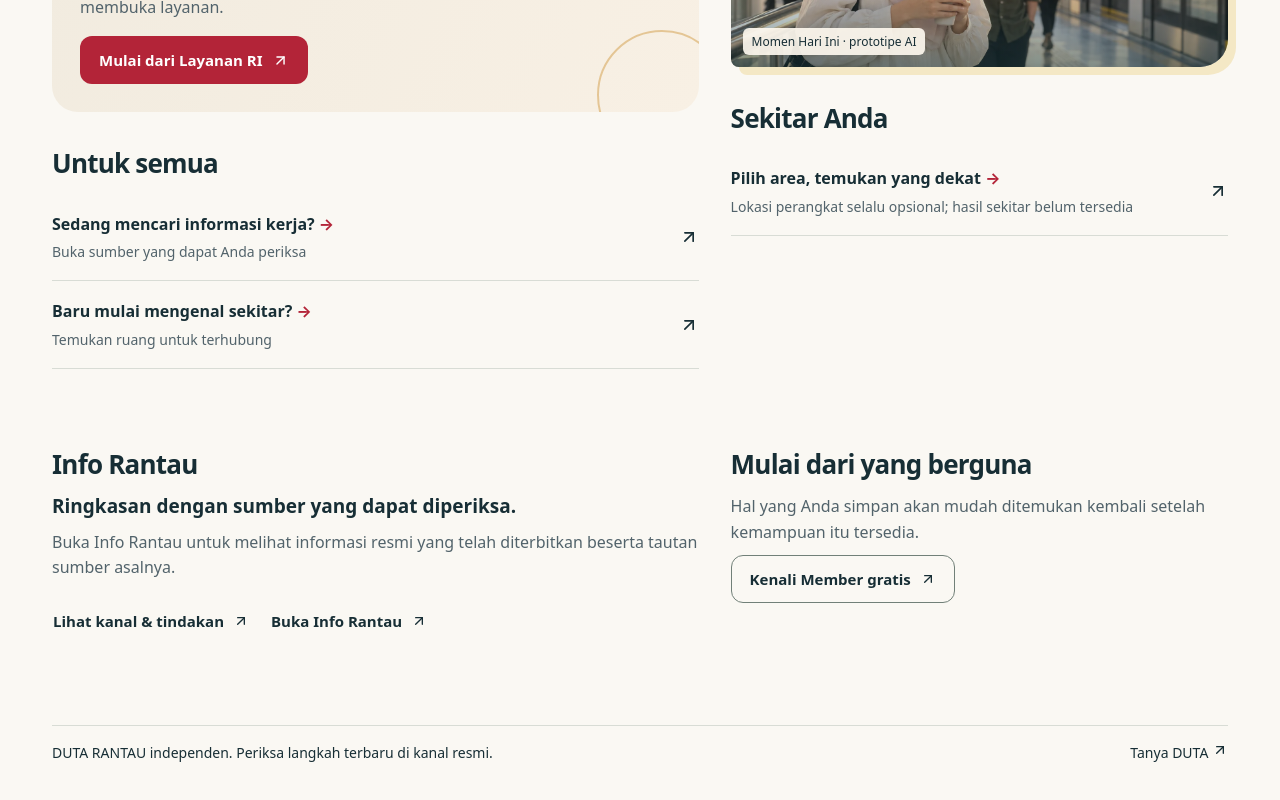
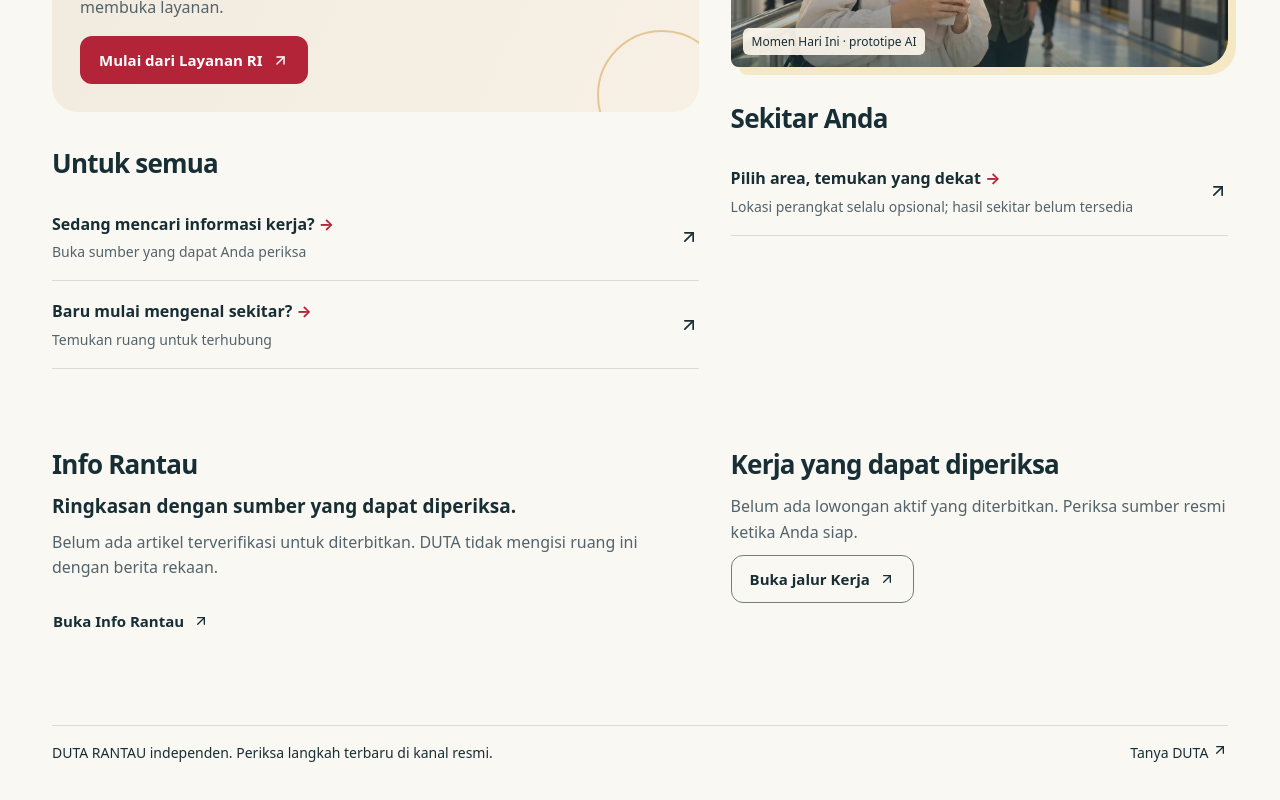
Before and after one commit to magnetrezeki/DUTA-RANTAU, a Next.js app: page /beranda in a window 1280 px wide. Shown: the part 579-1379 px from the top of the page. Built offline with nearby package versions, Linux system fonts and the light colour scheme; no server answers.

Commit message:
feat(k1): connect Hari Ini to trusted updates

```diff
--- a/app/beranda/page.tsx
+++ b/app/beranda/page.tsx
@@ -2,6 +2,10 @@ import Link from 'next/link';
 import { ArrowUpRight } from 'lucide-react';
 import { HariIniMember } from '@/components/hari-ini-member';
 import { noIndexRobots } from '@/lib/seo';
+import { getPublicNewsPage } from '@/lib/services/public-news';
+import { jobs } from '@/db/schema';
+import { eq } from 'drizzle-orm';
+import { withPublicTransaction } from '@/lib/db/identity-bridge';
 
 export const metadata = { title: 'Hari Ini', robots: noIndexRobots() };
 
@@ -9,7 +13,13 @@ function Row({ href, title, text }: { href: string; title: string; text: string
   return <Link className="vp-row" href={href}><span><strong>{title}</strong><small>{text}</small></span><ArrowUpRight size={20}/></Link>;
 }
 
-export default function Home() {
+export const dynamic = 'force-dynamic';
+
+export default async function Home() {
+  const [news, activeJobs] = await Promise.all([
+    getPublicNewsPage(1).catch(() => ({ stories: [], hasMore: false, page: 1 })),
+    withPublicTransaction<Array<{ id: string; title: string; employer: string }>>(tx => tx.select({ id: jobs.id, title: jobs.title, employer: jobs.employer }).from(jobs).where(eq(jobs.recordStatus, 'ACTIVE')).limit(3)).catch(() => []),
+  ]);
   return <>
     <HariIniMember />
     <div className="vp-page vp-wide vp-hari-public">
@@ -21,7 +31,7 @@ export default function Home() {
         </div>
         <div><figure className="vp-scene"><img src="/visual-r21f/hari-commute.webp" alt="Ilustrasi AI perempuan di perjalanan kota Malaysia; bukan pengguna nyata"/><figcaption>Momen Hari Ini · prototipe AI</figcaption></figure><section className="vp-section"><h2>Sekitar Anda</h2><Row href="/layanan#sekitar" title="Pilih area, temukan yang dekat" text="Lokasi perangkat selalu opsional; hasil sekitar belum tersedia"/></section></div>
       </div>
-      <div className="vp-grid"><section className="vp-section"><h2>Info Rantau</h2><h3>Ringkasan dengan sumber yang dapat diperiksa.</h3><p>Buka Info Rantau untuk melihat informasi resmi yang telah diterbitkan beserta tautan sumber asalnya.</p><div className="vp-actions"><Link className="vp-quiet" href="/layanan">Lihat kanal & tindakan <ArrowUpRight size={16}/></Link><Link className="vp-quiet" href="/info">Buka Info Rantau <ArrowUpRight size={16}/></Link></div></section><section className="vp-section"><h2>Mulai dari yang berguna</h2><p>Hal yang Anda simpan akan mudah ditemukan kembali setelah kemampuan itu tersedia.</p><Link className="vp-outline" href="/profil">Kenali Member gratis <ArrowUpRight size={16}/></Link></section></div>
+      <div className="vp-grid"><section className="vp-section"><h2>Info Rantau</h2><h3>Ringkasan dengan sumber yang dapat diperiksa.</h3>{news.stories.length ? news.stories.slice(0, 2).map(story => <Row key={story.publicSlug} href={`/info/${story.publicSlug}`} title={story.displayTitle} text="Ringkasan oleh DUTA · sumber resmi"/>) : <p>Belum ada artikel terverifikasi untuk diterbitkan. DUTA tidak mengisi ruang ini dengan berita rekaan.</p>}<div className="vp-actions"><Link className="vp-quiet" href="/info">Buka Info Rantau <ArrowUpRight size={16}/></Link></div></section><section className="vp-section"><h2>Kerja yang dapat diperiksa</h2>{activeJobs.length ? activeJobs.map(job => <Row key={job.id} href="/kerja" title={job.title} text={`${job.employer} · sumber dan syarat asal`}/>) : <p>Belum ada lowongan aktif yang diterbitkan. Periksa sumber resmi ketika Anda siap.</p>}<Link className="vp-outline" href="/kerja">Buka jalur Kerja <ArrowUpRight size={16}/></Link></section></div>
       <footer className="vp-footer"><span>DUTA RANTAU independen. Periksa langkah terbaru di kanal resmi.</span><Link href="/tanya">Tanya DUTA <ArrowUpRight size={16}/></Link></footer>
     </div>
   </>;
```
